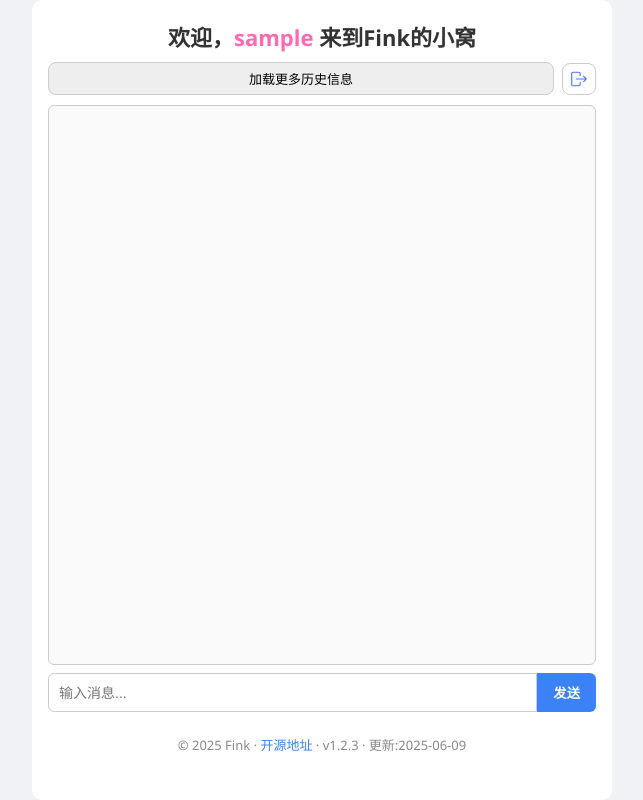
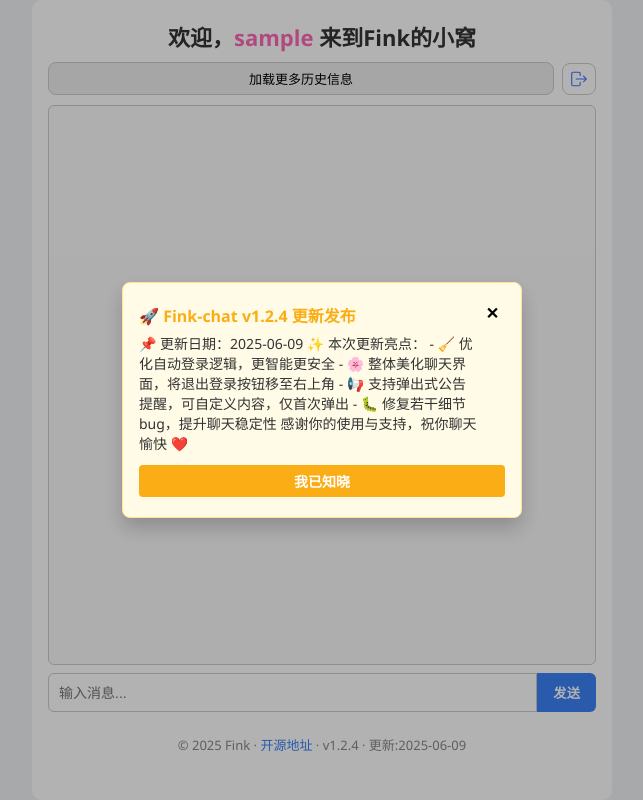
Before and after one commit to finkkk/fink_chat, a Flask app: page /home in a window 1280 px wide. Shown: the whole page, without its empty margins (318-961 px from the left). Run offline with Flask 3, Linux system fonts and the light colour scheme; the visitor is signed in with stand-in values (Sample User, id 1); some libraries are stand-ins or nearby versions.

Commit message:
新增 公告栏弹出功能

```diff
--- /dev/null
+++ b/announcement.json
@@ -0,0 +1,5 @@
+{
+    "id": "20250609-v1",
+    "title": "🚀 Fink-chat v1.2.4 更新发布",
+    "content": "📌 更新日期：2025-06-09\n\n✨ 本次更新亮点：\n\n- 🧹 优化自动登录逻辑，更智能更安全\n- 🌸 整体美化聊天界面，将退出登录按钮移至右上角\n- 📢 支持弹出式公告提醒，可自定义内容，仅首次弹出\n- 🐛 修复若干细节 bug，提升聊天稳定性\n\n感谢你的使用与支持，祝你聊天愉快 ❤️"
+  }
--- a/app.py
+++ b/app.py
@@ -6,7 +6,7 @@ from werkzeug.security import generate_password_hash, check_password_hash
 from flask_sqlalchemy import SQLAlchemy
 from datetime import datetime, timedelta
 from config import APP_VERSION, APP_UPDATED
-
+import json
 app = Flask(__name__,static_folder='static')
 app.permanent_session_lifetime = timedelta(days=30)
 
@@ -137,6 +137,20 @@ def handle_send(data):
     'timestamp': msg_obj.timestamp.isoformat()
 }, broadcast=True)
 
+
+
+# ====== 弹出公告栏 逻辑 ======
+@app.route("/announcement")
+def get_announcement():
+    try:
+        with open("announcement.json", "r", encoding="utf-8") as f:
+            data = json.load(f)
+        return jsonify(data)
+    except Exception as e:
+        return jsonify({"error": "公告读取失败", "details": str(e)}), 500
+
+
+
 # ====== 启动应用 ======
 if __name__ == '__main__':
     socketio.run(app, host='0.0.0.0', port=5000)
--- a/config.py
+++ b/config.py
@@ -1,3 +1,3 @@
 # config.py
-APP_VERSION = "v1.2.3"
+APP_VERSION = "v1.2.4"
 APP_UPDATED = "2025-06-09"
--- a/templates/home.html
+++ b/templates/home.html
@@ -1,13 +1,11 @@
 <!DOCTYPE html>
 <html lang="zh-CN">
+
 <head>
   <meta charset="UTF-8" />
   <meta name="viewport" content="width=device-width, initial-scale=1.0" />
   <title>Fink的小窝 - 聊天小窗</title>
-    <meta
-      name="description"
-      content="Fink的小窝 - 一个温馨可爱的实时聊天小站，支持注册、登录、消息互动。"
-    />
+  <meta name="description" content="Fink的小窝 - 一个温馨可爱的实时聊天小站，支持注册、登录、消息互动。" />
   <!-- 设置网页图标（favicon） -->
   <link rel="icon" href="/static/icon.ico" type="image/x-icon" />
   <!-- 可选：社交分享图标（Open Graph） -->
@@ -92,7 +90,8 @@
     #chat-box {
       flex: 1;
       overflow-y: auto;
-        max-height: calc(100vh - 240px); /* 保证 chat-box 不被撑出去 */
+      max-height: calc(100vh - 240px);
+      /* 保证 chat-box 不被撑出去 */
       border: 1.5px solid #ccc;
       padding: 10px;
       background: #fafafa;
@@ -171,15 +170,61 @@
     #footer a:hover {
       text-decoration: underline;
     }
+
+
+    #announcement-modal button.confirm-btn {
+      margin-top: 12px;
+      padding: 6px 12px;
+      border: none;
+      background: #faad14;
+      color: white;
+      border-radius: 4px;
+      font-size: 14px;
+      width: 100%;
+      font-weight: bold;
+      cursor: pointer;
+      transition: background-color 0.3s ease;
+    }
+
+    #announcement-modal button.confirm-btn:hover {
+      background: #d48806;
+    }
   </style>
 </head>
 
 <body>
   <div class="container">
+
+
+
+    <!-- 公告弹窗 -->
+    <!-- 遮罩层 -->
+    <div id="announcement-overlay" style="display: none; position: fixed; top: 0; left: 0;
+width: 100vw; height: 100vh; background: rgba(0, 0, 0, 0.3); z-index: 998;">
+      <div id="announcement-modal" style="display: none; position: fixed; top: 50%; left: 50%; transform: translate(-50%, -50%);
+         z-index: 999; background: #fffbe6; border: 1px solid #ffe58f;
+         padding: 20px 16px; width: 90%; max-width: 400px; border-radius: 8px;
+         box-shadow: 0 10px 20px rgba(0, 0, 0, 0.2);">
+
+        <div style="display: flex; justify-content: space-between; align-items: start;">
+          <div>
+            <strong id="announcement-title" style="color: #faad14; font-size: 16px;"></strong>
+            <p id="announcement-content" style="margin: 6px 0 0; color: #333; font-size: 14px;"></p>
+          </div>
+          <button onclick="closeAnnouncement()"
+            style="background: none; border: none; font-weight: bold; cursor: pointer; font-size: 16px;">✕</button>
+        </div>
+
+        <button onclick="acknowledgeAnnouncement()" class="confirm-btn">我已知晓</button>
+      </div>
+    </div>
+
+
+
+
+
     <h1>
-        欢迎，<span id="username" style="color: #ff69b4; font-weight: bold"
-          >{{ username }}</span
-        >
+      欢迎，<span id="username" style="color: #ff69b4; font-weight: bold">{{ username }}</span>
       来到Fink的小窝
     </h1>
 
@@ -198,9 +243,7 @@
 
     <div id="footer">
       © 2025 Fink ·
-        <a href="https://github.com/finkkk/fink_chat" target="_blank"
-          >开源地址</a
-        >
+      <a href="https://github.com/finkkk/fink_chat" target="_blank">开源地址</a>
       · {{ version }} · 更新:{{ updated }}
     </div>
   </div>
@@ -232,7 +275,7 @@
             minute: "2-digit",
             hour12: false,
           });
-          } catch {}
+        } catch { }
       }
 
       msgDiv.innerHTML = `
@@ -268,7 +311,7 @@
       messages.reverse().forEach((msg) => appendMessage(msg, true));
       messageOffset += messages.length;
 
-        // ✅ 首次进入自动滚动到底部
+      // 首次进入自动滚动到底部
       if (messageOffset === messages.length) {
         chatBox.scrollTop = chatBox.scrollHeight;
       }
@@ -311,6 +354,41 @@
           .catch((err) => console.log("ServiceWorker 注册失败:", err));
       });
     }
+
+
+
+
+    function checkAnnouncement() {
+      fetch('/announcement')
+        .then(res => res.json())
+        .then(data => {
+          const savedId = localStorage.getItem("announcement_seen_id");
+          if (savedId !== data.id) {
+            document.getElementById("announcement-title").textContent = data.title;
+            document.getElementById("announcement-content").textContent = data.content;
+            document.getElementById("announcement-modal").style.display = "block";
+            document.getElementById("announcement-overlay").style.display = "block"; // 显示遮罩
+            document.body.style.overflow = "hidden"; // 禁止页面滚动
+            window.currentAnnouncementId = data.id;
+          }
+        });
+    }
+
+    function closeAnnouncement() {
+      document.getElementById("announcement-modal").style.display = "none";
+      document.getElementById("announcement-overlay").style.display = "none"; // 隐藏遮罩
+      document.body.style.overflow = ""; // 恢复滚动
+    }
+
+    function acknowledgeAnnouncement() {
+      localStorage.setItem("announcement_seen_id", window.currentAnnouncementId);
+      closeAnnouncement();
+    }
+
+
+    // 页面加载时检查公告
+    window.addEventListener("DOMContentLoaded", checkAnnouncement);
   </script>
 </body>
+
 </html>
```
Lines whose indentation alone changed are shown as unchanged.
